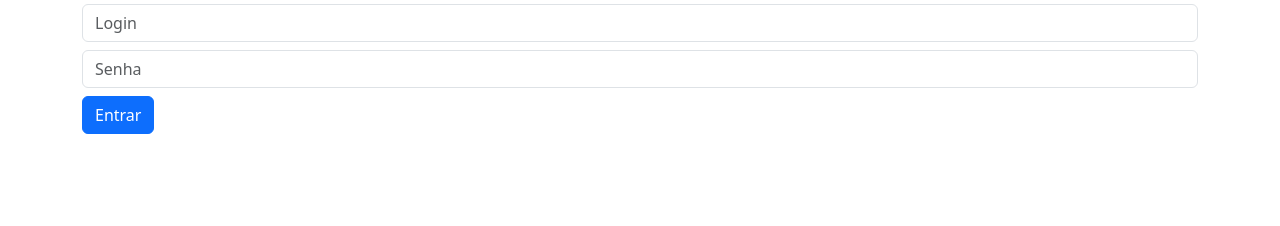
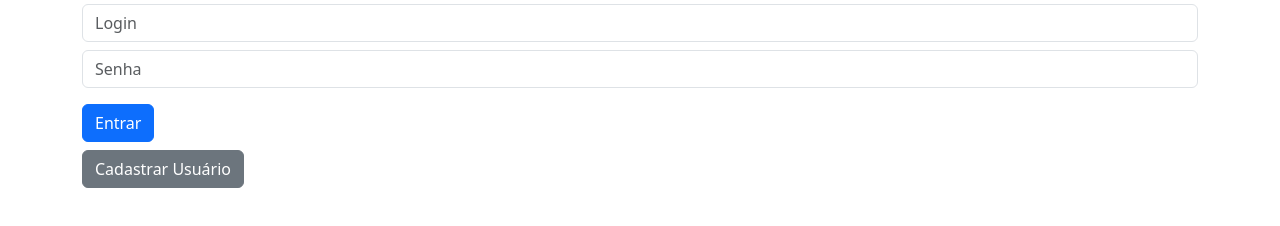
Before and after one commit to jaderdossantos/dac, a website: page public/login.html in a window 1280 px wide. Shown: the part 90-316 px from the top of the page. Drawn offline with nearby package versions, Linux system fonts and the light colour scheme.

Commit message:
Update login.html

```diff
--- a/public/login.html
+++ b/public/login.html
@@ -9,9 +9,16 @@
   <h2>Login</h2>
 
   <input id="login" class="form-control mb-2" placeholder="Login">
-  <input id="senha" type="password" class="form-control mb-2" placeholder="Senha">
+  <input id="senha" type="password" class="form-control mb-3" placeholder="Senha">
 
-  <button class="btn btn-primary" onclick="logar()">Entrar</button>
+  <button class="btn btn-primary mb-2" onclick="logar()">Entrar</button>
+
+  <br>
+
+
+  <a href="/cadastro.html" class="btn btn-secondary">
+    Cadastrar Usuário
+  </a>
 
   <script>
     async function logar() {
```
